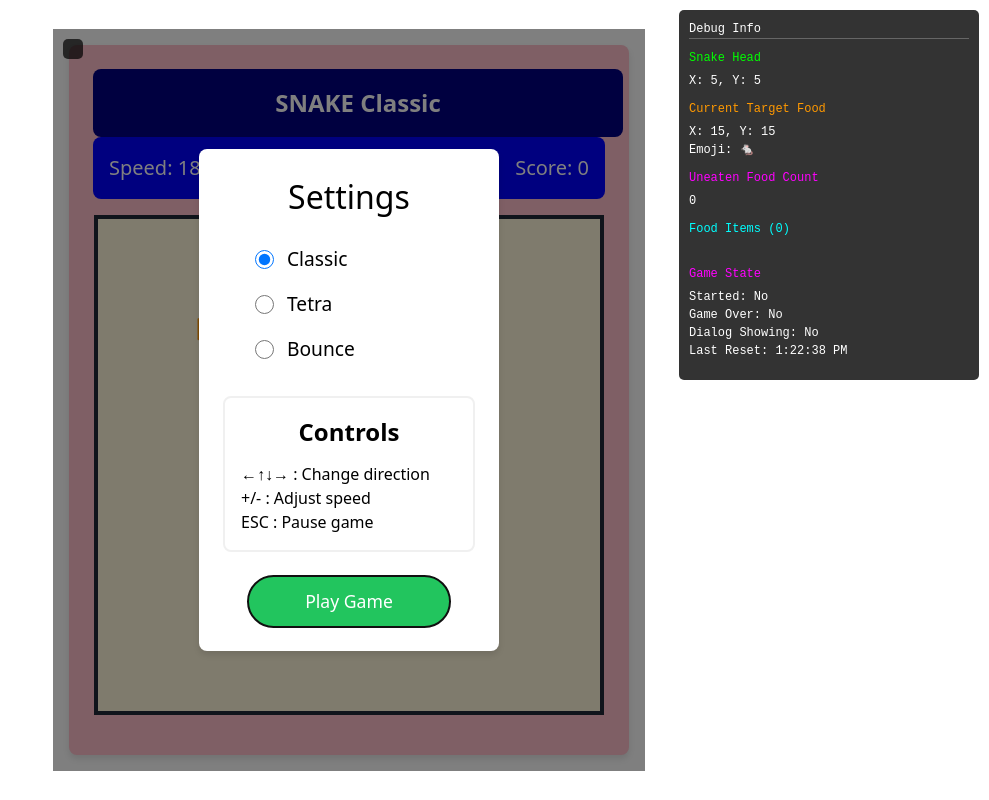
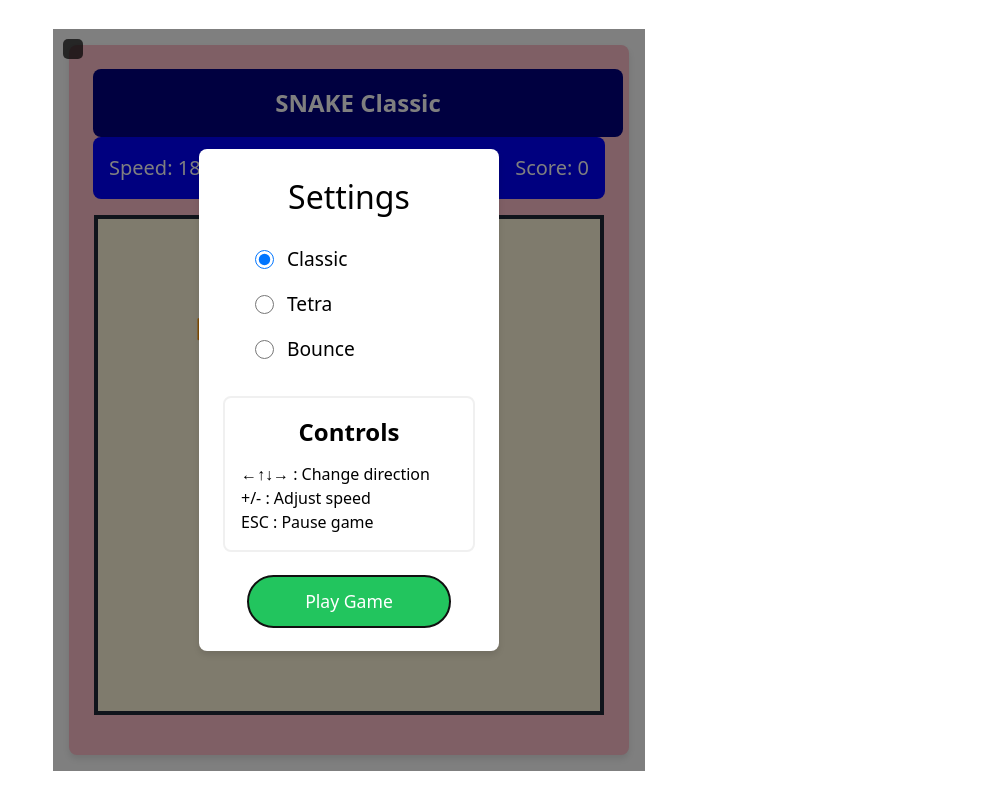
Before and after one commit to shaula-hub/snake, a React (Vite) app: page / in a window 1280 px wide. Shown: the whole page, without its empty margins (291-1280 px from the left). Built offline with nearby package versions, Linux system fonts and the light colour scheme.

Commit message:
Delete DebugWIndow

```diff
--- a/package.json
+++ b/package.json
@@ -7,6 +7,8 @@
     "dev": "vite",
     "build": "vite build",
     "lint": "eslint .",
+    "predeploy": "npm run build",
+    "deploy": "gh-pages -d dist",
     "preview": "vite preview"
   },
   "devDependencies": {
@@ -18,6 +20,7 @@
     "eslint": "^9.21.0",
     "eslint-plugin-react-hooks": "^5.1.0",
     "eslint-plugin-react-refresh": "^0.4.19",
+    "gh-pages": "^6.3.0",
     "globals": "^15.15.0",
     "postcss": "^8.4.35",
     "tailwindcss": "^3.4.1",
--- a/src/components/snake.jsx
+++ b/src/components/snake.jsx
@@ -572,7 +572,7 @@ const Snake = () => {
   }, []);
 
   const incrementScore = useCallback(() => {
-    setScore(prevScore => prevScore + 5);
+    setScore(prevScore => prevScore + 1);
   }, []);
 
   const checkCollision = useCallback((head) => {
@@ -827,7 +827,7 @@ useEffect(() => {
         backgroundColor: "white",
       }}>
 
-      <DebugWindow
+      {/* <DebugWindow
               snake={snake}
               food={food}
               nonEatenFood={nonEatenFood}
@@ -839,12 +839,13 @@ useEffect(() => {
               gameStarted={gameStarted}
               lastResetTime={Date.now()}
       />
-
+  */}
       <div style={{
         transform: `scale(${containerScale})`,
         transformOrigin: 'center center',
         padding: "1rem",
       }}>
+
 
       <div style={{
         position: "fixed",
```
Also changed, not shown: 1 other file (tests, documents, lock files or other folders).
